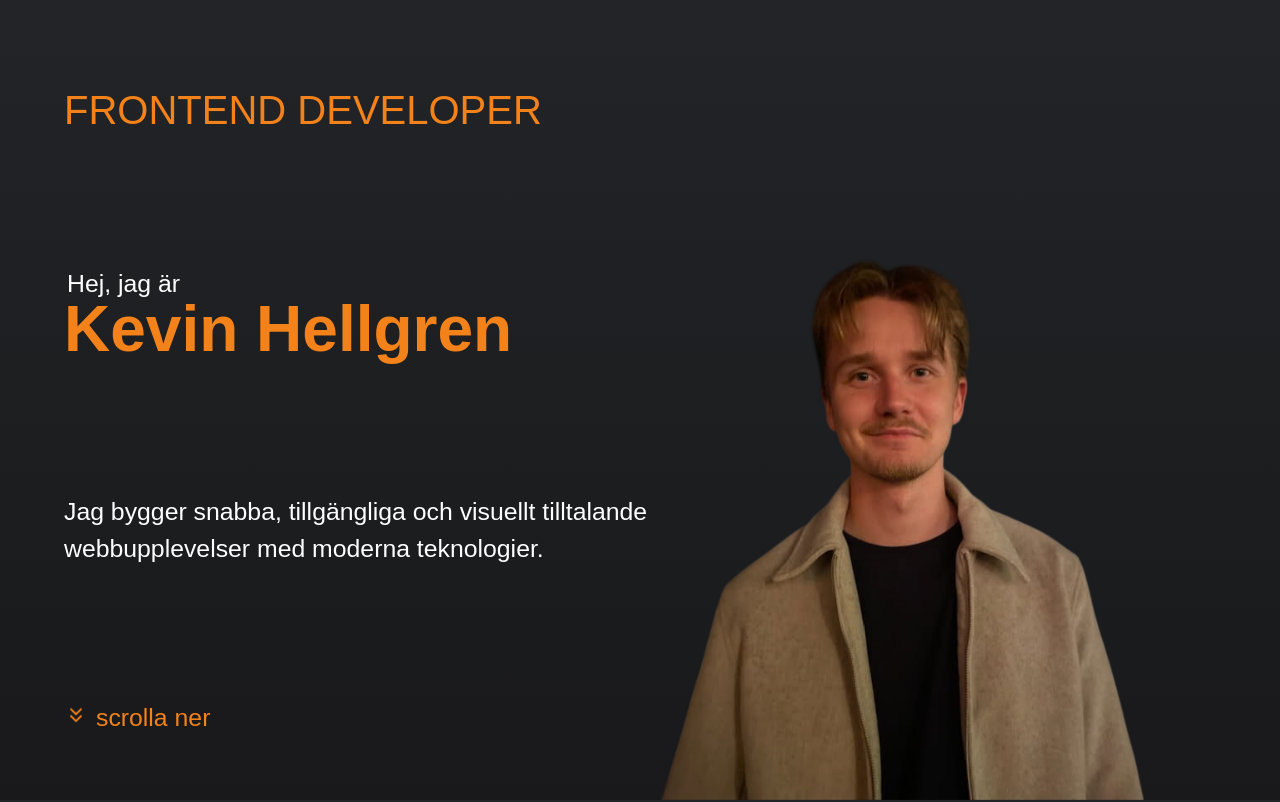
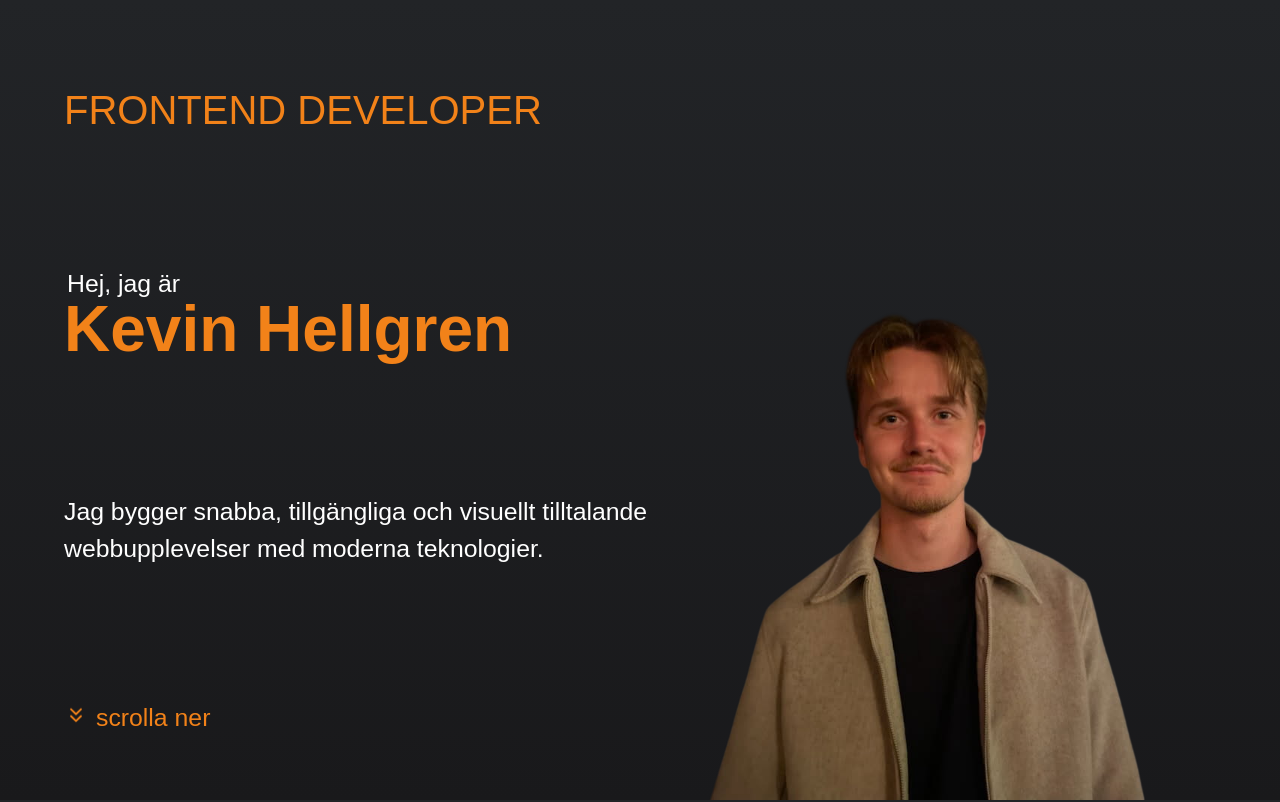
Before and after one commit to Kind606/portfolio-kevin, a Next.js app: page / in a window 1280 px wide. Shown: the top 802 px of the page. Built offline with nearby package versions, Linux system fonts and the light colour scheme.

Commit message:
Refactor bounce keyframes and adjust landing image width for consistency

```diff
--- a/src/components/landingSection/LandingSection.module.css
+++ b/src/components/landingSection/LandingSection.module.css
@@ -82,6 +82,20 @@
   }
 }
 
+.landingImage {
+  position: absolute;
+  bottom: 0;
+  right: clamp(0px, 10vw, 200px);
+  width: clamp(300px, 40vw, 450px) !important;
+  height: auto !important;
+}
+
+@media (max-width: 768px) {
+  .landingImage {
+    display: none;
+  }
+}
+
 @keyframes bounce {
   0%,
   100% {
@@ -91,17 +105,3 @@
     transform: translateY(4px);
   }
 }
-
-.landingImage {
-  position: absolute;
-  bottom: 0;
-  right: clamp(0px, 10vw, 200px);
-  width: clamp(300px, 40vw, 500px) !important;
-  height: auto !important;
-}
-
-@media (max-width: 768px) {
-  .landingImage {
-    display: none;
-  }
-}
```
